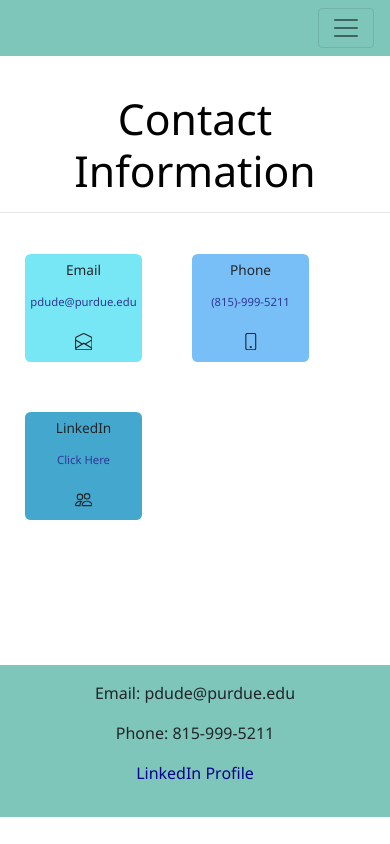
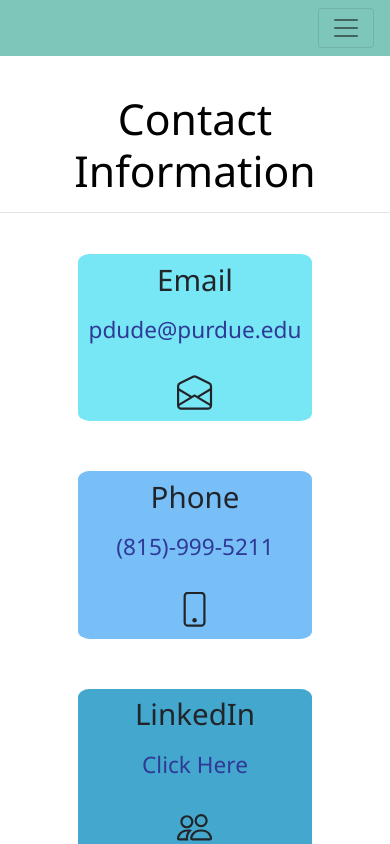
Before and after one commit to pdude517/website, an Angular app: page /contact in a window 390 px wide. Shown: the top 844 px of the page. Built offline with nearby package versions, Linux system fonts and the light colour scheme.

Commit message:
Update contact.component.css

```diff
--- a/src/app/contact/contact.component.css
+++ b/src/app/contact/contact.component.css
@@ -17,13 +17,21 @@ h1 {
     display: inline-block;
     border-radius:5%;
     padding-bottom: 3%;
-
+}
+@media only screen and (max-width: 500px) {
+  .box {
+    width: 60%;
+    margin-left: 20%;
+  }
+  a {
+    font-size: 200%;
+  }
 }
 
 .box h2 {
     font-family: 'Segoe UI', Tahoma, Geneva, Verdana, sans-serif;
     font-weight:60;
-    font-size:3.5vw;
+    font-size:3.5vh;
     padding:2vw;
     text-align: center;
 }
```
